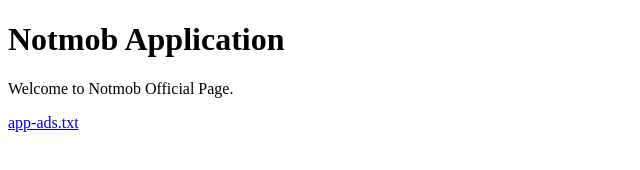
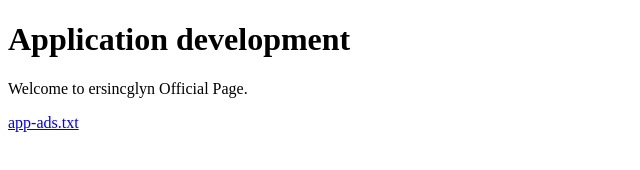
Before and after one commit to ersincglyn/ersincglyn.github.io, a plain HTML site: page index.html in a window 1280 px wide. Shown: the whole page, without its empty margins (0-640 px from the left). Drawn offline with Linux system fonts and the light colour scheme.

Commit message:
Update index.html

```diff
--- a/index.html
+++ b/index.html
@@ -4,8 +4,8 @@
     <title>Notmob App</title>
 </head>
 <body>
-    <h1>Notmob Application</h1>
-    <p>Welcome to Notmob Official Page.</p>
+    <h1>Application development  </h1>
+    <p>Welcome to ersincglyn  Official Page.</p>
     <a href="app-ads.txt">app-ads.txt</a>
 </body>
 </html>
```
